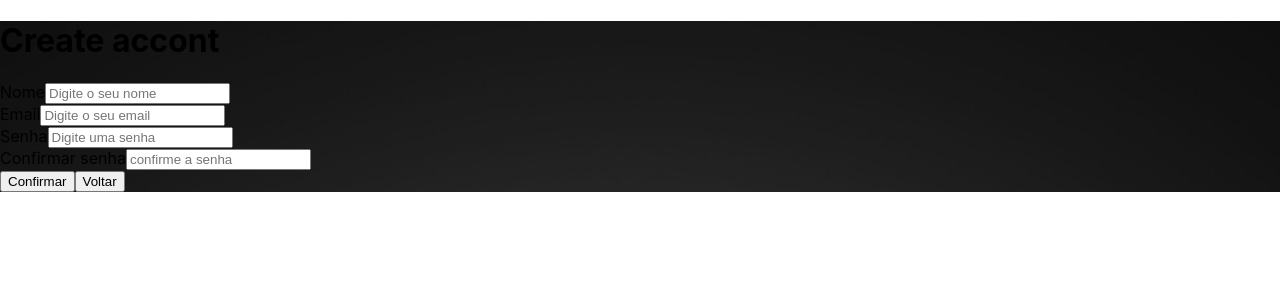
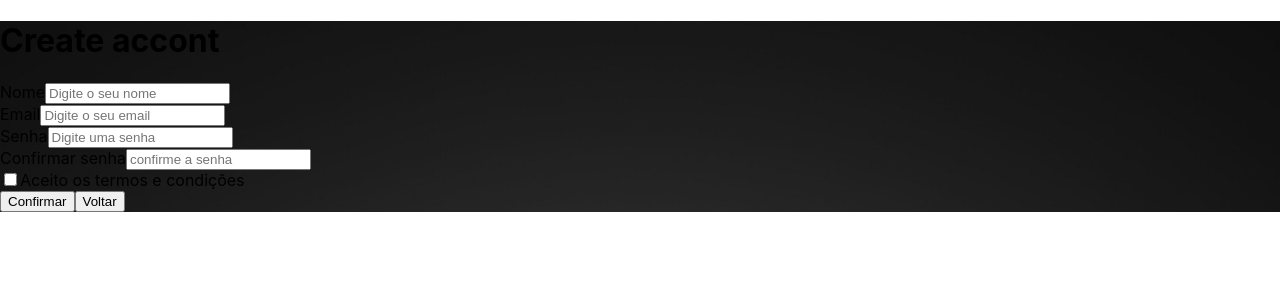
Before and after one commit to Levss30/todo-app-react-frontend, a React (Create React App) app: page /register in a window 1280 px wide. Shown: the top 300 px of the page. Built offline with nearby package versions, Linux system fonts and the light colour scheme.

Commit message:
Feat Form

```diff
--- a/src/Components/cadastro-page/CadastroPage.jsx
+++ b/src/Components/cadastro-page/CadastroPage.jsx
@@ -25,6 +25,10 @@ const CadastroPage = () => {
                   <label>Confirmar senha</label>
                   <input type="password"  placeholder='confirme a senha' required/>
                 </div>
+                <label>
+                    <input type="checkbox" name="Terms" id="terms" />
+                    Aceito os termos e condições
+                  </label>
                 <div className='cadastro-input-button'>
                   <button className='confirmBtn'>Confirmar</button>
                   <button className='voltarBtn'>Voltar</button>
```
